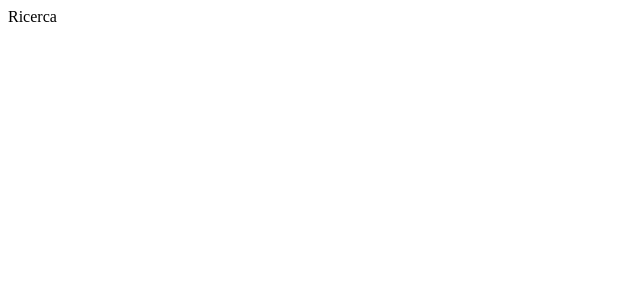
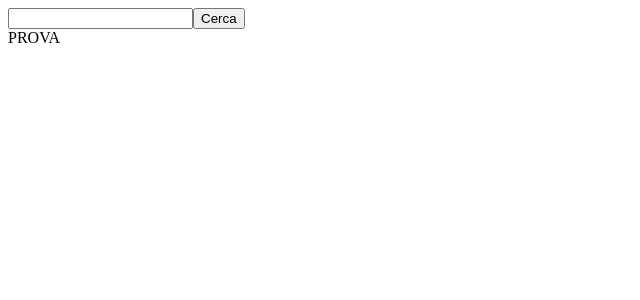
Before and after one commit to francesco-mauro/vite-boolflix, a Vue app: page / in a window 1280 px wide. Shown: the top 300 px of the page, without its empty margins (0-640 px from the left). Built offline with nearby package versions, Linux system fonts and the light colour scheme.

Commit message:
add: appmain and working storage of array in store

```diff
--- a/src/App.vue
+++ b/src/App.vue
@@ -5,10 +5,13 @@ import axios from "axios";
 import {store} from "./store.js";
 // IMPORTO AppHeader, POI LO DICHIARO NEL TEMPLATE
 import AppHeader from "./components/AppHeader.vue";
+import AppMain from "./components/AppMain.vue";
+
 
 export default {
   components:{
     AppHeader,
+    AppMain,
   },
 
   data() {
@@ -29,18 +32,24 @@ export default {
     };
   },
   methods: {
+
+    getData() {
+
+      // LOG DI VERIFICA
+      console.log("prova funzioamento funzione funzionale");
+      this.getMovies();
+    },
     getMovies () {
       this.isLoading = true;
     // CHIAMATA AXIOS
     axios.get("https://api.themoviedb.org/3/search/movie", {
       params: {
         api_key: this.store.apiKey,
-        query: "ciao",
+        query: this.store.searchQuery,
       }
     }).then((resp) => {
       // CONSOLE LOG PER VERIFICA
-      console.log(resp);
-      this.isLoading = false;
+      this.store.moviesArray = resp.data.results;
 
       // IMPOSTAZIONE DI CATCH IN CASO DI ERRORI CON AGGIORNAMENRTO DI ISLOADING A FALSE PER EVITARE ERRORI DI CARICAMENTO
     }).catch((error) => {
@@ -48,13 +57,15 @@ export default {
     this.isLoading = false;
   });
 
-    }
-  }
+    },
+  },
 };
 </script>
 
 <template>
-  <AppHeader />
+  <AppHeader @performSearch="getData"/>
+  <AppMain />
+
 </template>
 
 <style>
--- a/src/components/AppHeader.vue
+++ b/src/components/AppHeader.vue
@@ -1,11 +1,22 @@
 <script>
+import {store} from "../store.js";
 export default {
-
-}
+    emits: ["performSearch"],
+    data() {
+        return{
+            store,
+        };
+    },
+};
 </script>
 
 <template>
-    <header> Ricerca </header>
+    <header>
+        <!-- inserito aria label per facilitare screen reader -->
+        <input type="text" aria-label="Inizia la ricerca" v:model="store.searchQuery">
+        <button @click="$emit('performSearch')"> Cerca </button>
+
+    </header>
 </template>
 
 <style scoped>
--- /dev/null
+++ b/src/components/AppMain.vue
@@ -0,0 +1,12 @@
+<script>
+export default{
+
+}
+</script>
+
+<template>
+    PROVA
+</template>
+
+<style scoped>
+</style>
```
